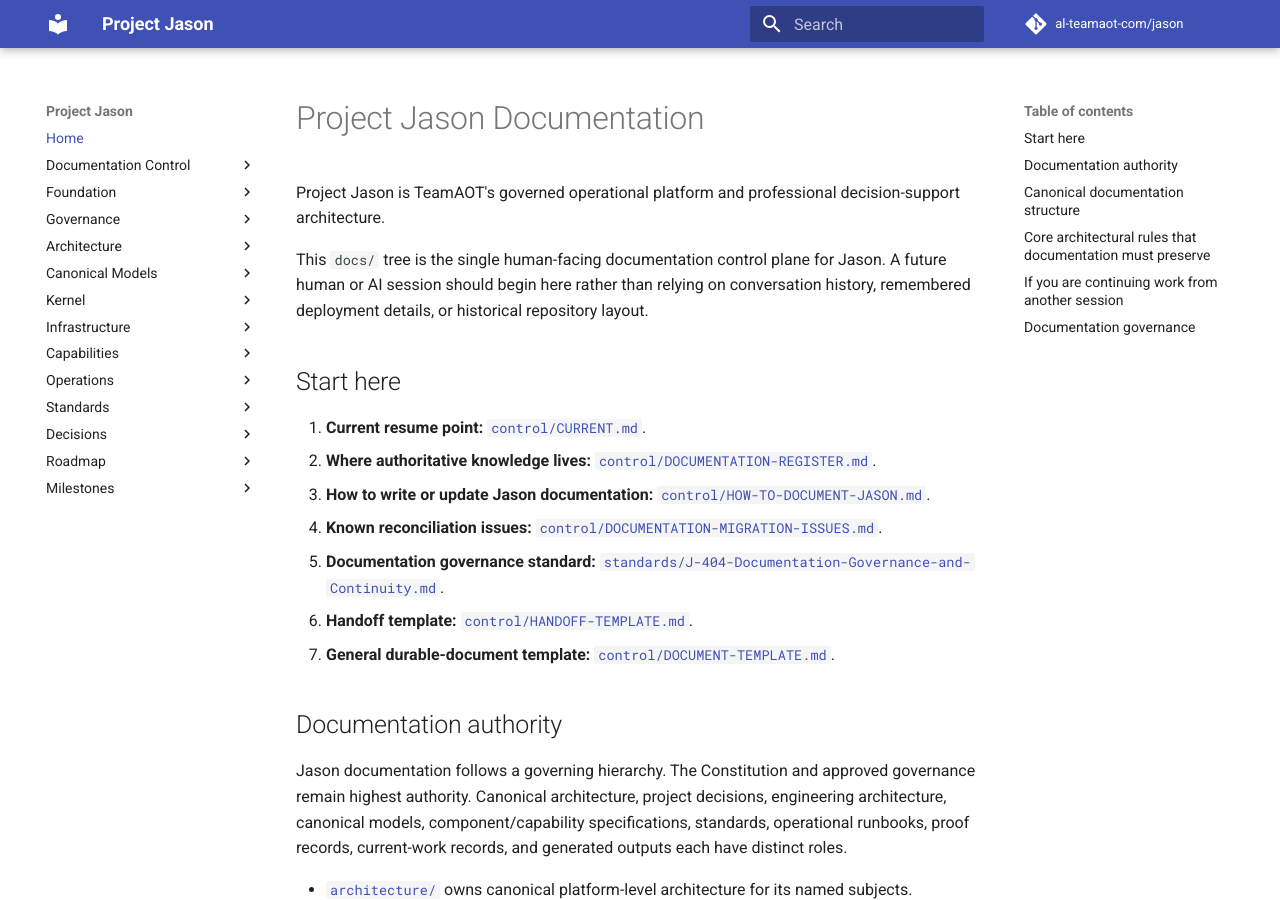
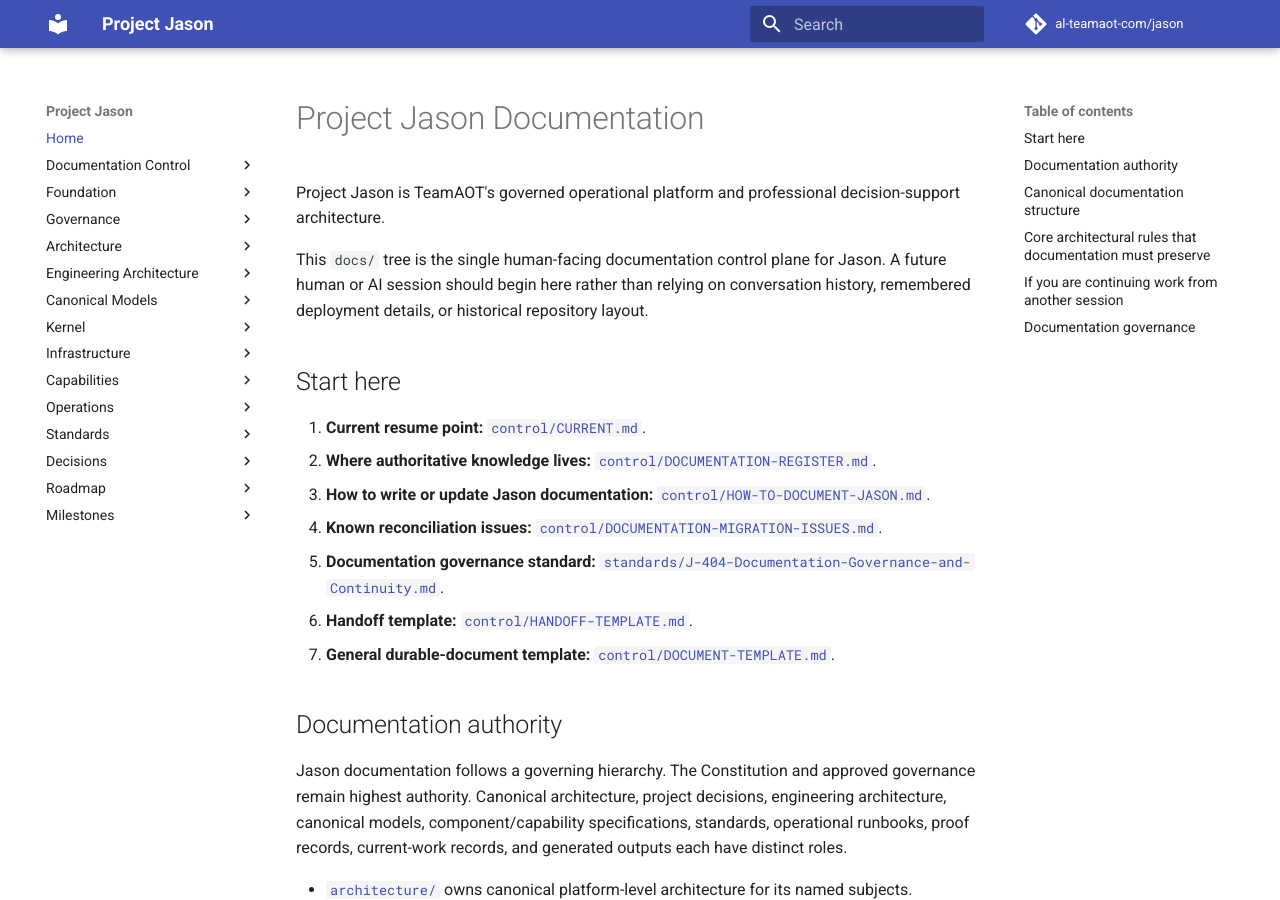
Before and after one commit to al-teamaot-com/jason, an MkDocs documentation site: the page built from docs/index.md, in a window 1280 px wide and 900 px high. Built offline with MkDocs 1.6.1 and Material for MkDocs 9.7.7, drawn with Linux system fonts in a browser that asks for light colours; comment, search, counter and statistics services are not loaded; some of the changed lines change nothing that is shown.

Commit message:
Publish engineering architecture and governed backlog

```diff
--- a/mkdocs.yml
+++ b/mkdocs.yml
@@ -30,6 +30,14 @@
       - J-101 Capability Registry: architecture/J-101-Capability-Registry.md
       - J-102 Governed Approval Architecture: architecture/J-102-Governed-Approval-Architecture.md
       - J-103 System Registry: architecture/J-103-System-Registry.md
+  - Engineering Architecture:
+      - Engineering Authority Map: engineering/README.md
+      - JIS Engineering Guide: engineering/jis/README.md
+      - Engineering ADR Index: engineering/adr/README.md
+      - Provider Engineering: engineering/providers/README.md
+      - Capability Engineering: engineering/capabilities/CAPABILITY_REGISTRY_SPEC.md
+      - Execution Policy: engineering/execution-policy/EXECUTION_POLICY_ENGINE.md
+      - Governed Resolution: engineering/resolution/GOVERNED_RESOLUTION_ENGINE.md
   - Canonical Models:
       - J-116 State Model: models/J-116-State-Model.md
       - J-117 Object Model: models/J-117-Object-Model.md
@@ -100,6 +108,7 @@
       - ADR-008 Documentation Control Plane Consolidation: decisions/ADR-008-Documentation-Control-Plane-Consolidation.md
   - Roadmap:
       - Capability Register: roadmaps/Jason-Capability-Register.md
+      - Governed TODO and Future Ideas: roadmaps/Project-Jason-TODO-and-Future-Ideas.md
   - Milestones:
       - M-001 Kernel Foundation: milestones/M-001-Kernel-Foundation.md
       - M-002 Release and Recovery Pipeline: milestones/M-002-Release-and-Recovery-Pipeline.md
```
